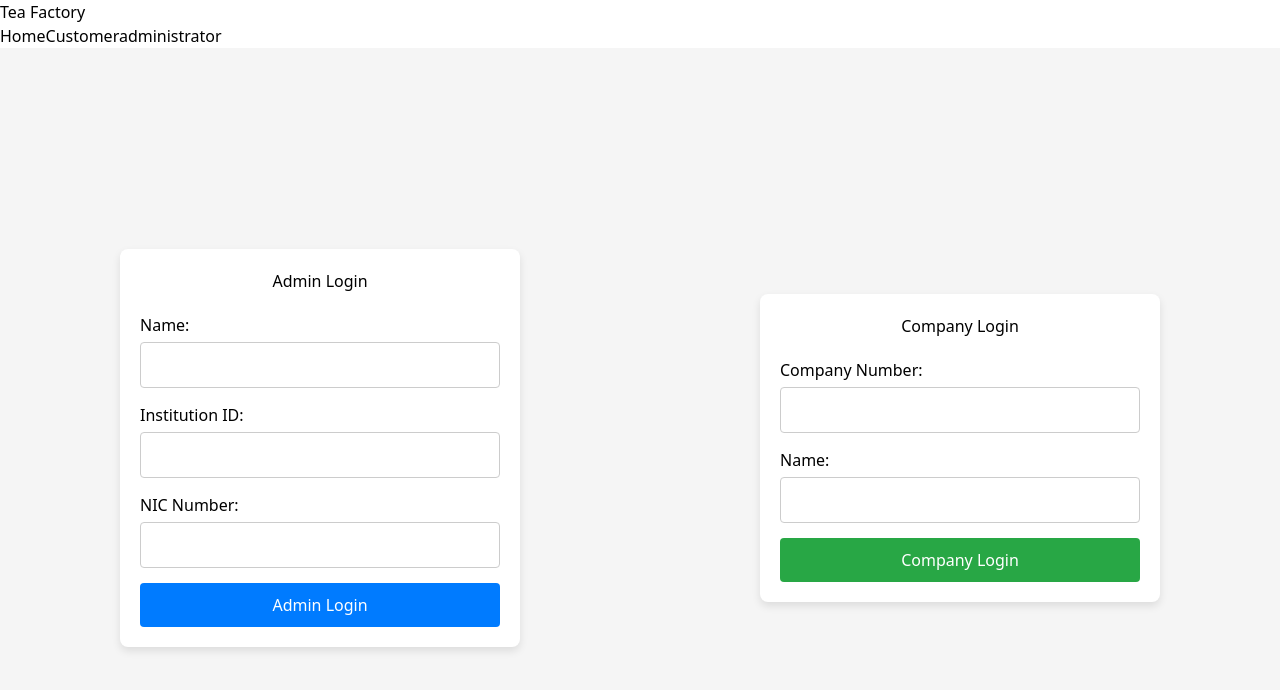
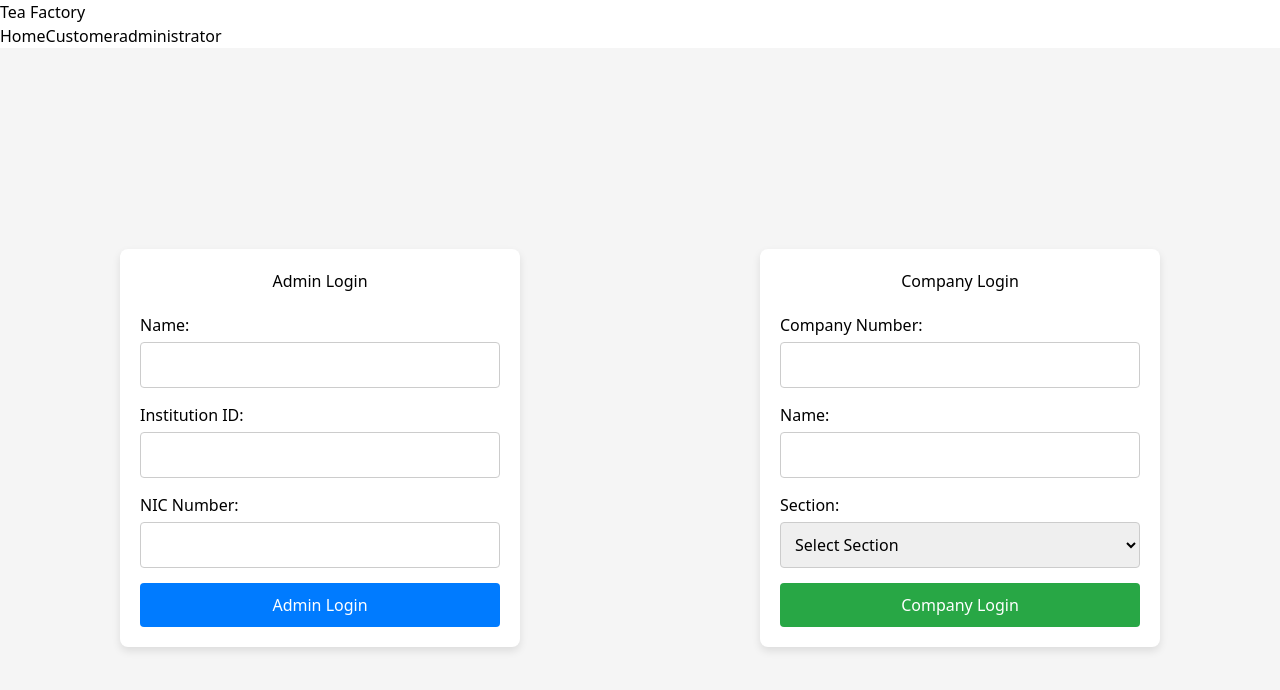
Before and after one commit to LAHIRUKBI/Tea-Factory-MERN, a React (Vite) app in the folder frontend/: page /admin in a window 1280 px wide. Shown: the top 690 px of the page. Built offline with nearby package versions, Linux system fonts and the light colour scheme.

Commit message:
When logging into the system, all staff members must select their section. All the necessary logic was also set up in the form.

```diff
--- a/frontend/src/Pages/Admin_Login.jsx
+++ b/frontend/src/Pages/Admin_Login.jsx
@@ -12,6 +12,7 @@ export default function Admin_Login() {
   const [companyCredentials, setCompanyCredentials] = useState({
     companyNumber: '',
     name: '',
+    section: '',
   });
   const [companyError, setCompanyError] = useState('');
   const navigate = useNavigate();
@@ -30,13 +31,20 @@ export default function Admin_Login() {
     e.preventDefault();
     try {
       const response = await axios.post('http://localhost:3000/api/employees/login', companyCredentials);
+      console.log('Response from company login:', response.data); // Add this for debugging
+
       if (response.data.success) {
+        // If login is successful, navigate to the home page or another page
         navigate('/'); // Adjust navigation based on your routes
+      } else {
+        setCompanyError(response.data.message); // Use the message returned from the backend
       }
     } catch (err) {
+      console.error('Error during login:', err);
       setCompanyError('Invalid company credentials. Please try again.');
     }
   };
+
 
   return (
     <div
@@ -155,6 +163,31 @@ export default function Admin_Login() {
         style={{ width: '100%', padding: '10px', borderRadius: '4px', border: '1px solid #ccc' }}
       />
     </div>
+    <div style={{ marginBottom: '15px' }}>
+      <label htmlFor="section" style={{ display: 'block', marginBottom: '5px' }}>
+        Section:
+      </label>
+      <select
+        id="section"
+        value={companyCredentials.section || ''}
+        onChange={(e) =>
+          setCompanyCredentials({ ...companyCredentials, section: e.target.value })
+        }
+        style={{
+          width: '100%',
+          padding: '10px',
+          borderRadius: '4px',
+          border: '1px solid #ccc',
+        }}
+      >
+        <option value="">Select Section</option>
+                <option value="Employee">Employee</option>
+                <option value="Staff Manager">Staff Manager</option>
+                <option value="Stock Manager">Stock Manager</option>
+                <option value="vehicle Manager">Vehicle Manager</option>
+                <option value="Delivery Manager">Delivery Manager</option>
+      </select>
+    </div>
     <button
       type="submit"
       style={{
@@ -171,6 +204,7 @@ export default function Admin_Login() {
     </button>
   </form>
 </div>
+
     </div>
   );
 }
```
Also changed, not shown: 1 other file (tests, documents, lock files or other folders). Lines whose indentation alone changed are shown as unchanged.
